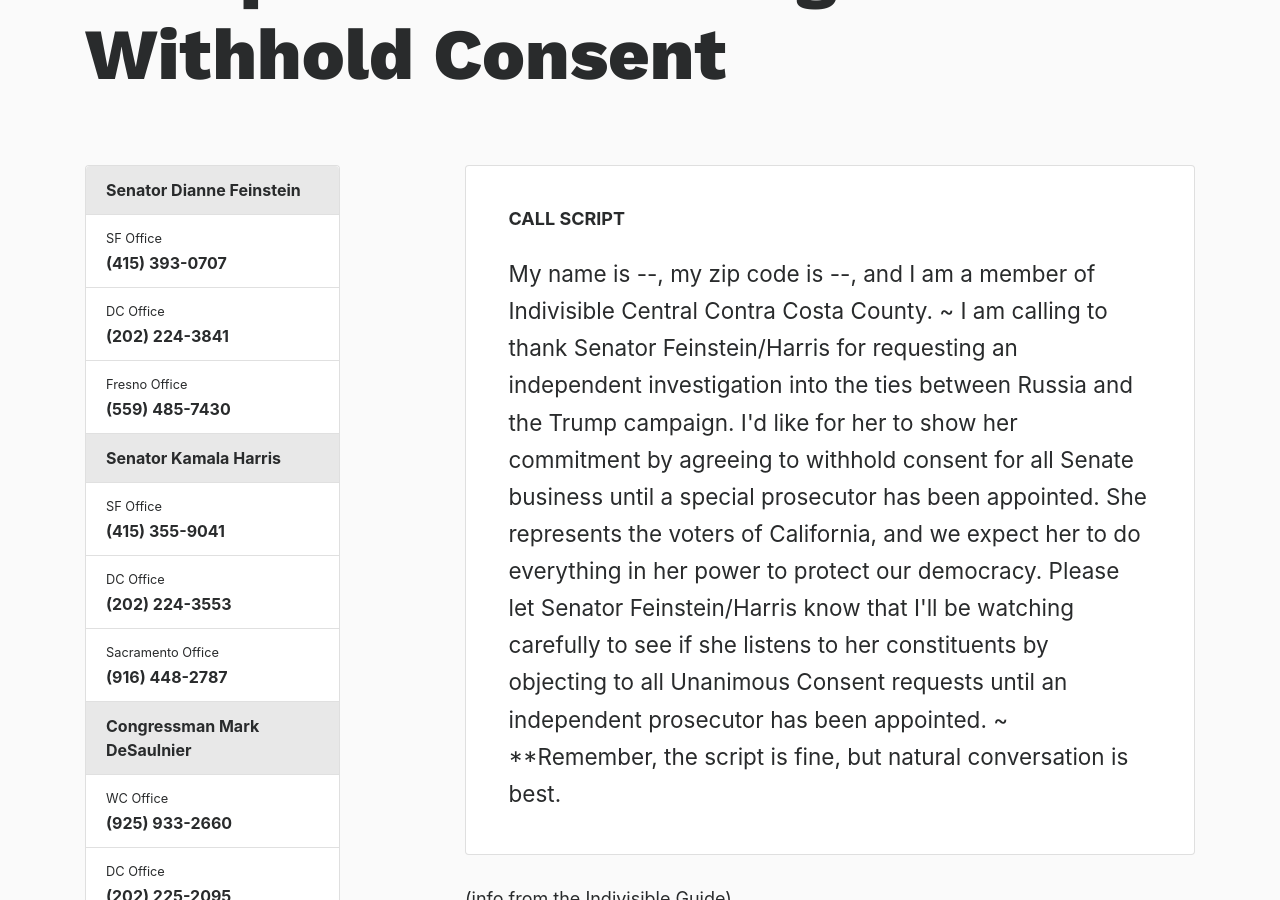
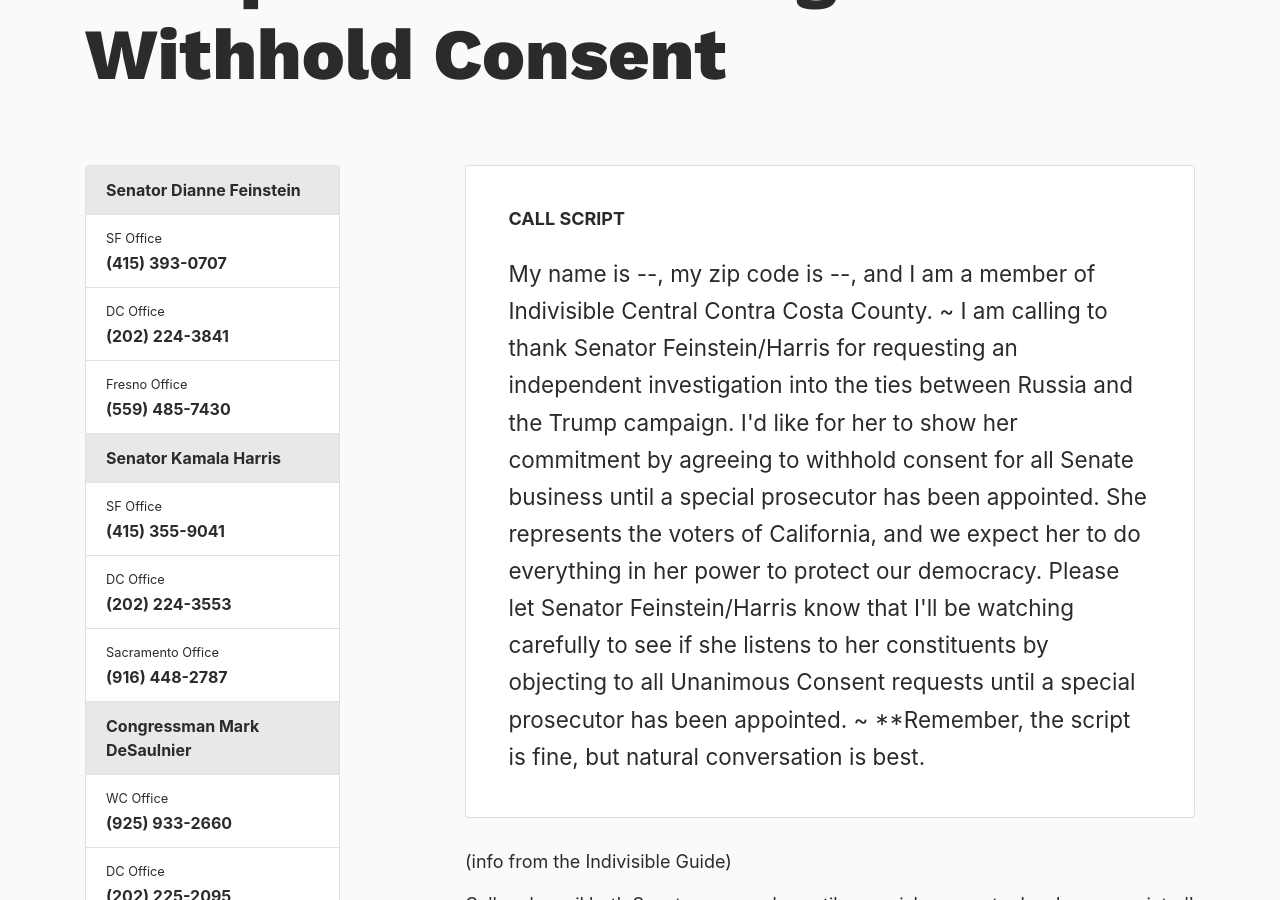
Before and after one commit to IndivisibleTemplate/BasicTemplate, a Jekyll site: the page built from _posts/2017-05-14-tell-our-senators-no-business-as-usual.markdown, in a window 1280 px wide and 900 px high, scrolled down 639 px. Built offline with Jekyll 4.4.1, drawn with Linux system fonts in a browser that asks for light colours; nearby versions of some CDN libraries; comment, search, counter and statistics services are not loaded.

Commit message:
Updated Tell Our Senators No Business As Usual

```diff
--- a/_posts/2017-05-14-tell-our-senators-no-business-as-usual.markdown
+++ b/_posts/2017-05-14-tell-our-senators-no-business-as-usual.markdown
@@ -12,7 +12,7 @@
   ~
 
 
-  I am calling to thank Senator Feinstein/Harris for requesting an independent investigation into the ties between Russia and the Trump campaign. I'd like for her to show her commitment by agreeing to withhold consent for all Senate business until a special prosecutor has been appointed. She represents the voters of California, and we expect her to do everything in her power to protect our democracy. Please let Senator Feinstein/Harris know that I'll be watching carefully to see if she listens to her constituents by objecting to all Unanimous Consent requests until an independent prosecutor has been appointed.
+  I am calling to thank Senator Feinstein/Harris for requesting an independent investigation into the ties between Russia and the Trump campaign. I'd like for her to show her commitment by agreeing to withhold consent for all Senate business until a special prosecutor has been appointed. She represents the voters of California, and we expect her to do everything in her power to protect our democracy. Please let Senator Feinstein/Harris know that I'll be watching carefully to see if she listens to her constituents by objecting to all Unanimous Consent requests until a special prosecutor has been appointed.
   ~
 
 
```
